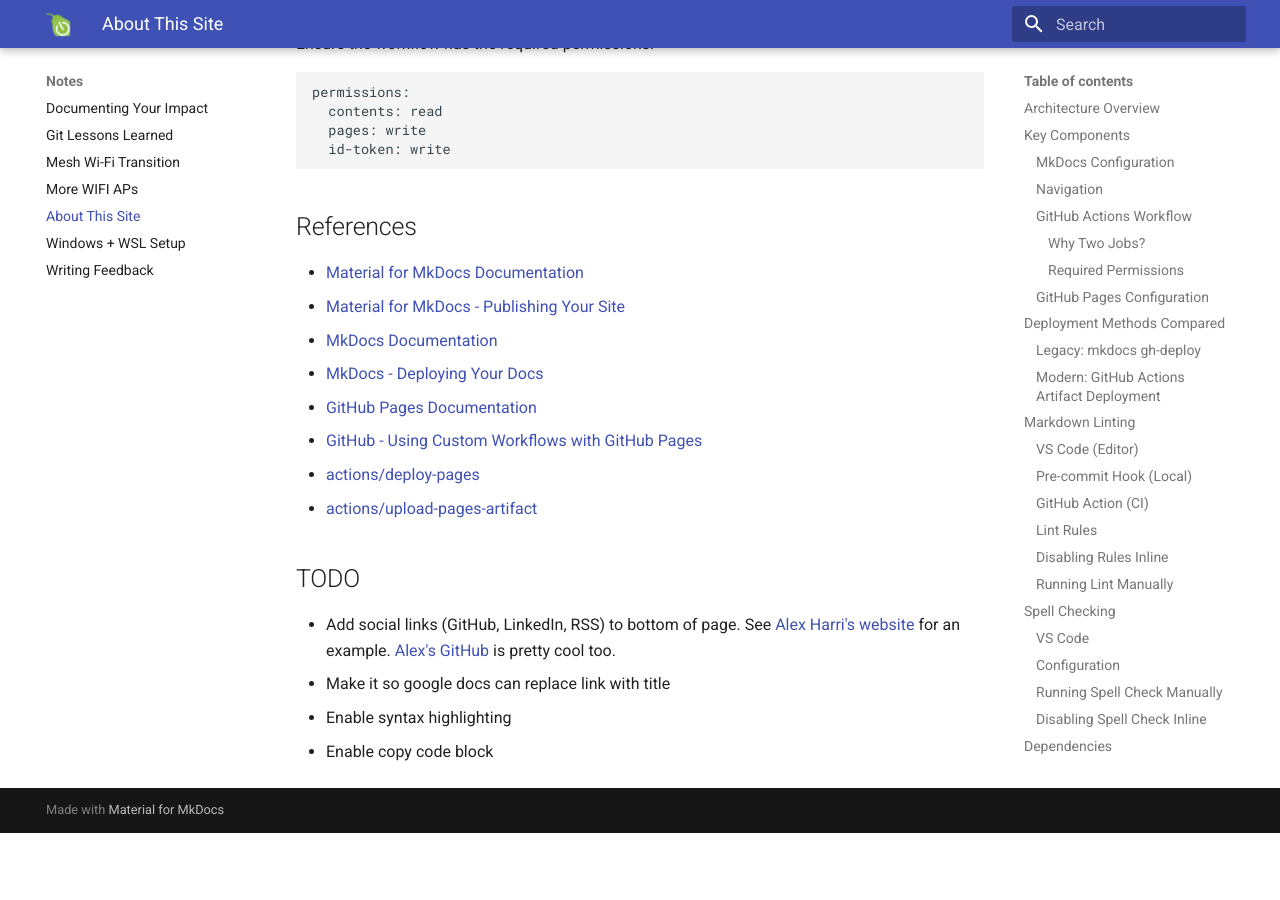
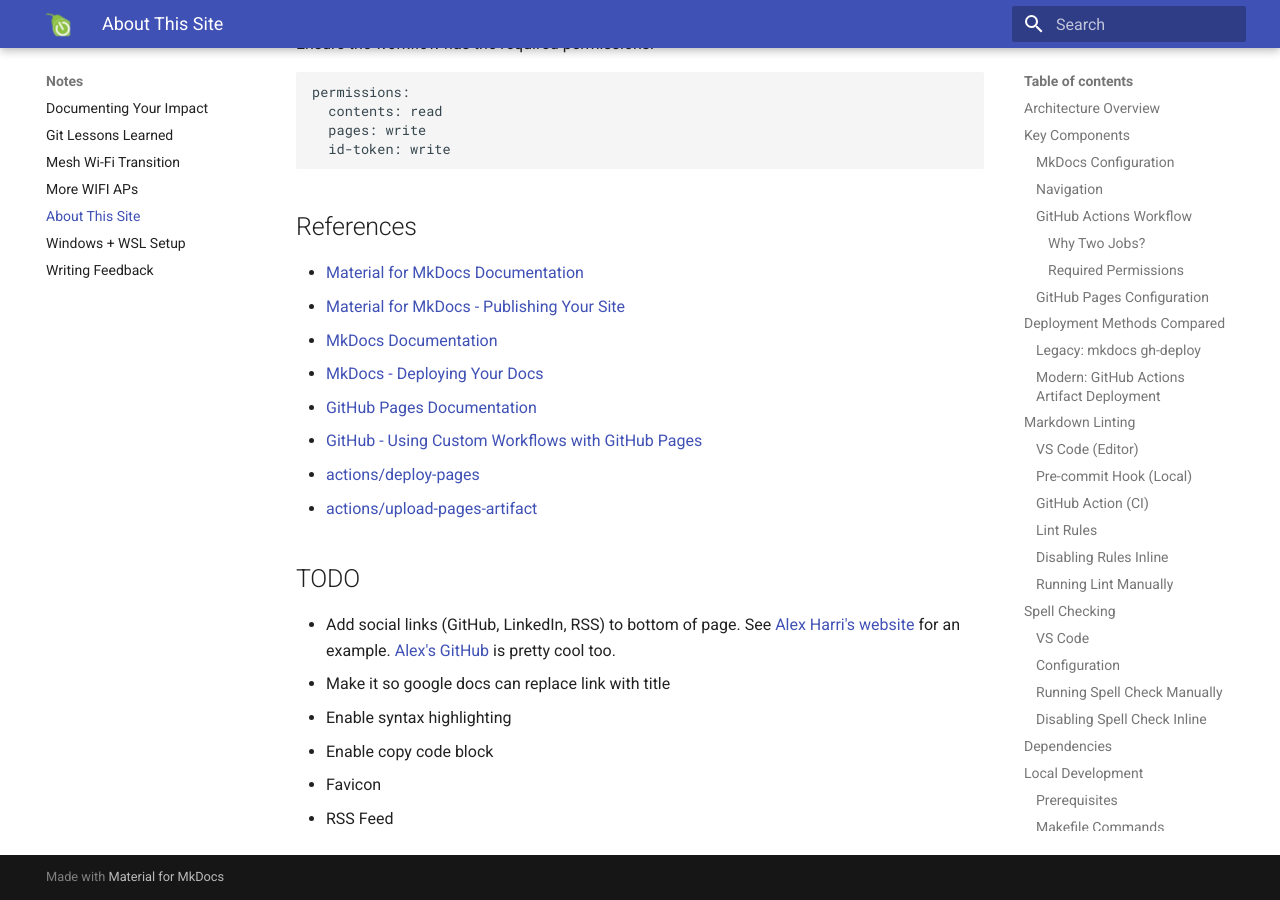
Before and after one commit to paretech/docs, an MkDocs documentation site: the page built from docs/notes/site-setup.md, in a window 1280 px wide and 900 px high, scrolled down 9673 px. Built offline with MkDocs 1.6.1 and Material for MkDocs 9.7.7, drawn with Linux system fonts in a browser that asks for light colours; before the commit the page ends 10506 px from its top, so only the background shows below that.

Commit message:
Add todos

```diff
--- a/docs/notes/site-setup.md
+++ b/docs/notes/site-setup.md
@@ -408,3 +408,5 @@
 - Make it so google docs can replace link with title
 - Enable syntax highlighting
 - Enable copy code block
+- Favicon
+- RSS Feed
```
